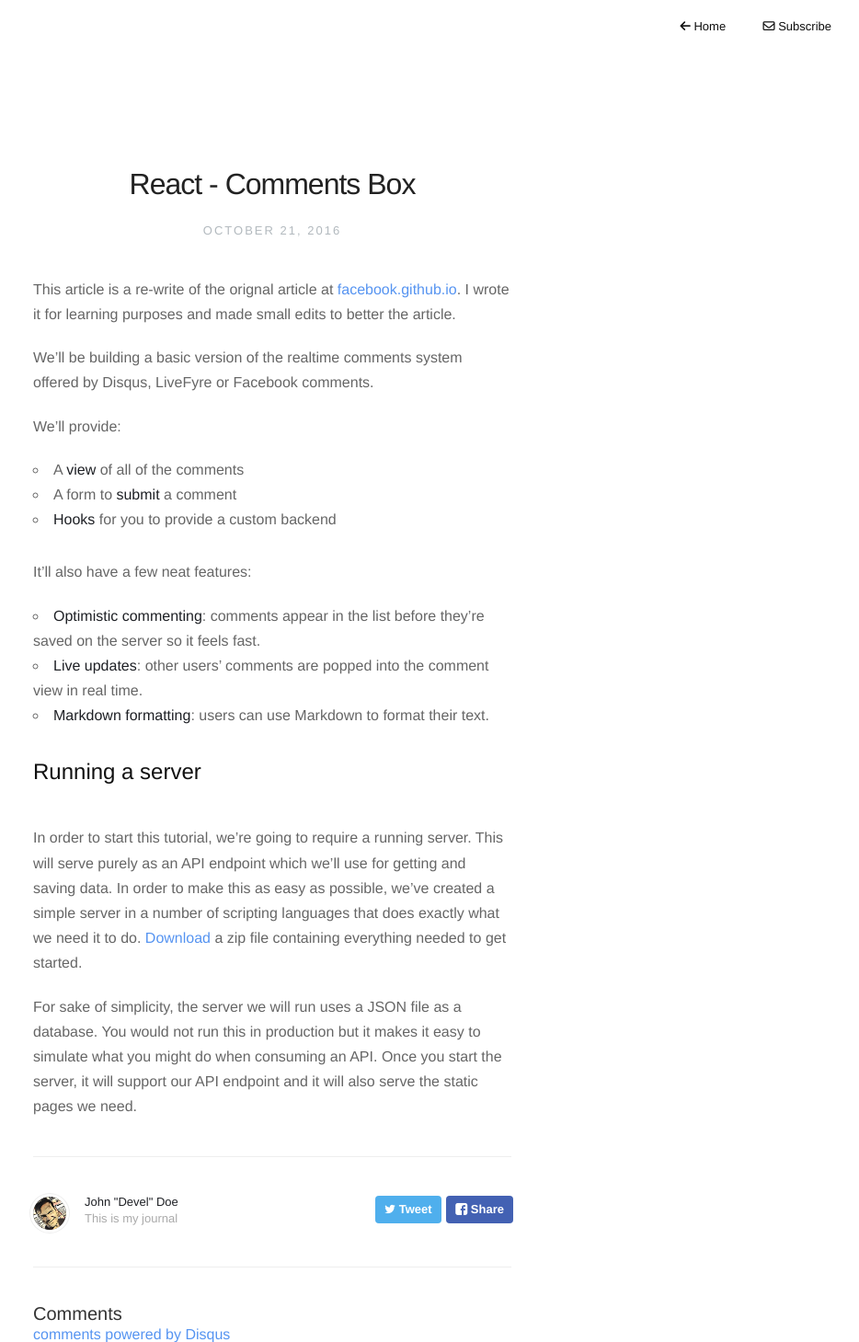
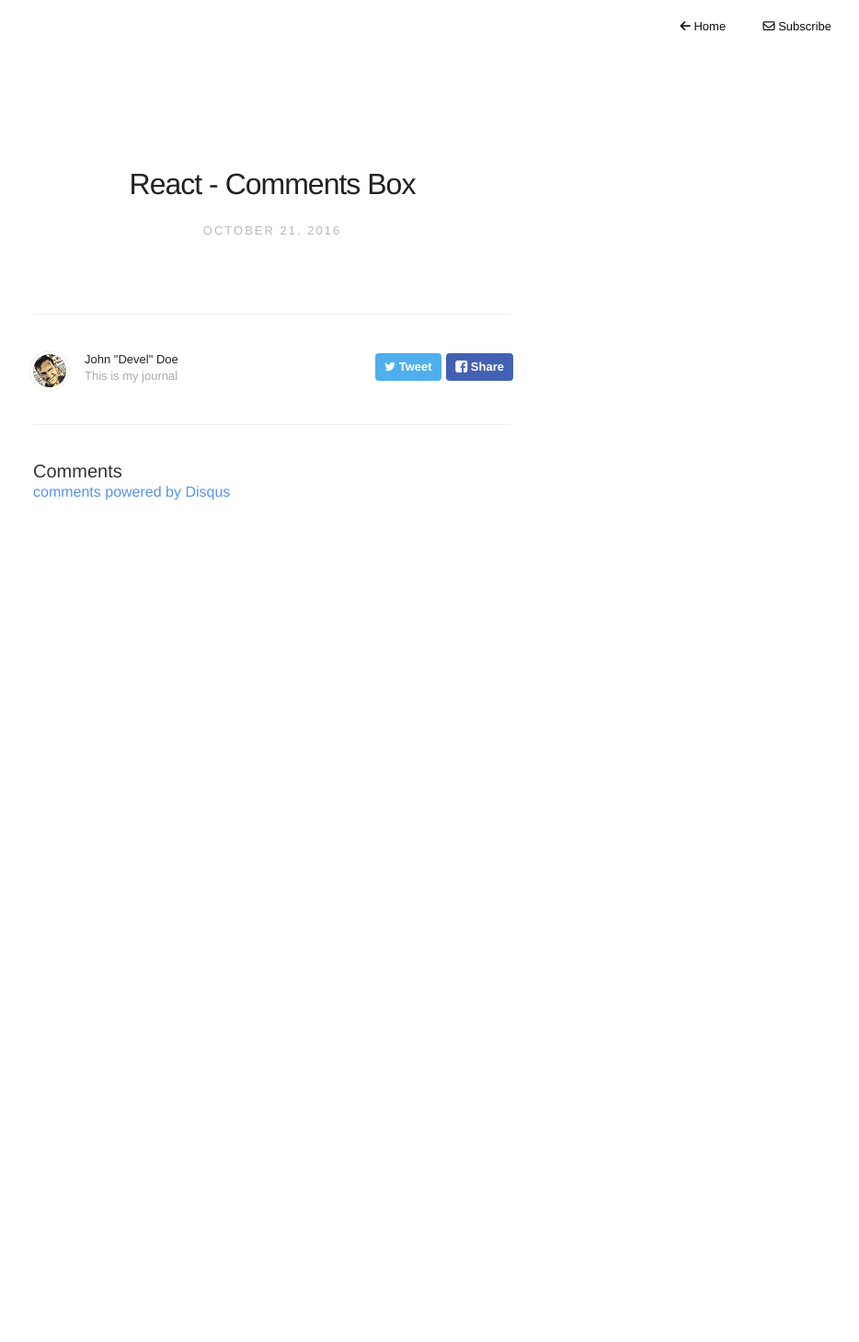
Before and after one commit to develdoe/develdoe.github.io, a Jekyll site: the page built from _posts/2016-10-21-react-comments-box.md, in a window 1280 px wide. Shown: the whole page at 92% size, without its empty margins (344-1278 px from the left). Built offline with Jekyll 4.4.1, drawn with Linux system fonts in a browser that asks for light colours; nearby versions of some CDN libraries; comment, search, counter and statistics services are not loaded; after the commit the page ends 900 px from its top, so only the background shows below that.

Commit message:
Created 2016-10-21-react-comments-box.md

```diff
--- a/_posts/2016-10-21-react-comments-box.md
+++ b/_posts/2016-10-21-react-comments-box.md
@@ -5,24 +5,3 @@ title: React - Comments Box
 category:
   - react
 ---
-This article is a re-write of the orignal article at [facebook.github.io](https://facebook.github.io/react/docs/tutorial.html). I wrote it for learning purposes and made small edits to better the article.
-
-We'll be building a basic version of the realtime comments system offered by Disqus, LiveFyre or Facebook comments.
-
-We'll provide:
-
-* A **view** of all of the comments
-* A form to **submit** a comment
-* **Hooks** for you to provide a custom backend
-
-It'll also have a few neat features:
-
-* **Optimistic commenting**: comments appear in the list before they're saved on the server so it feels fast.
-* **Live updates**: other users' comments are popped into the comment view in real time.
-* **Markdown formatting**: users can use Markdown to format their text.
-
-## Running a server
-
-In order to start this tutorial, we're going to require a running server. This will serve purely as an API endpoint which we'll use for getting and saving data. In order to make this as easy as possible, we've created a simple server in a number of scripting languages that does exactly what we need it to do. [Download](https://github.com/reactjs/react-tutorial/archive/master.zip) a zip file containing everything needed to get started.
-
-For sake of simplicity, the server we will run uses a JSON file as a database. You would not run this in production but it makes it easy to simulate what you might do when consuming an API. Once you start the server, it will support our API endpoint and it will also serve the static pages we need.
```
